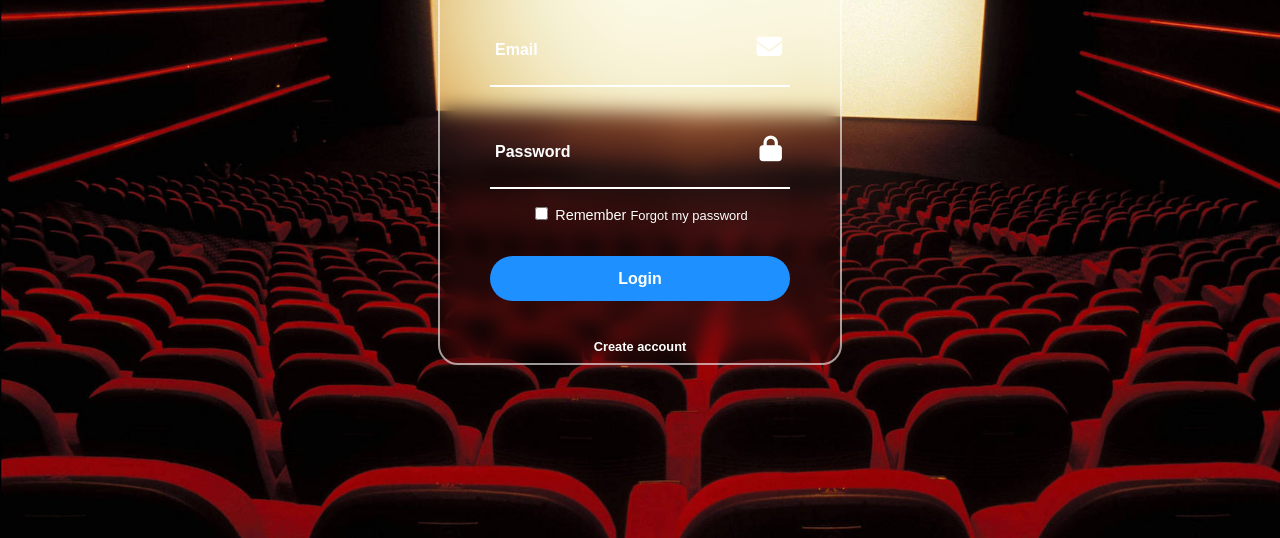
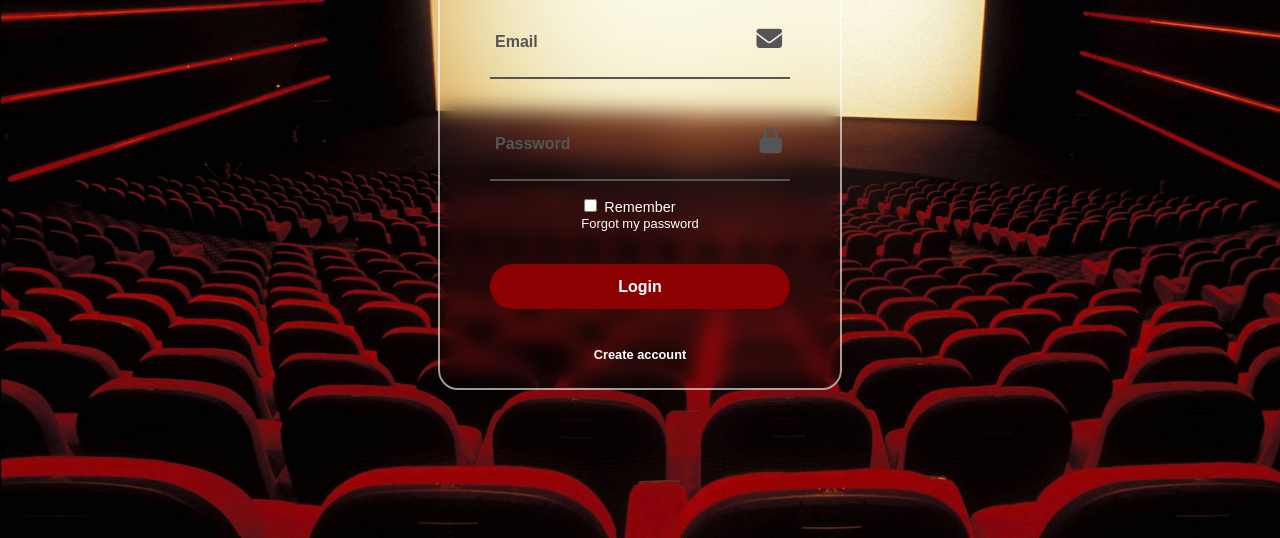
Before and after one commit to MarlonMora23/CineWeb, a website built with Parcel: page index.html in a window 1280 px wide. Shown: the part 262-800 px from the top of the page. Built offline with nearby package versions, Linux system fonts and the light colour scheme.

Commit message:
change color of login button

```diff
--- a/css/Design.css
+++ b/css/Design.css
@@ -28,7 +28,7 @@ section{
   border: 2px solid rgba(255, 255, 255, .6);
   border-radius: 20px;
   backdrop-filter: blur(10px);
-  height: 450px;
+  height: 500px;
   display: flex;
   justify-content: center;
   align-items: center;
@@ -44,8 +44,7 @@ section{
   position: relative;
   margin: 30px 0;
   width: 300px;
-  border-bottom: 2px solid #fff;
-
+  border-bottom: 2px solid #555555;
 }
 
 .input-contender label{
@@ -53,7 +52,7 @@ section{
   top: 50%;
   left: 5px;
   transform: translateY(-50%);
-  color: #fff;
+  color: #555555;
   font-size: 1rem;
   pointer-events: none;
   transition: .6s;
@@ -73,12 +72,12 @@ input:valid ~ label{
   outline: none;
   font-size: 1rem;
   padding: 15px 0 5px;
-  color: #fff;
+  color: #555555;
 }
 
 .input-contender i{
   position: absolute;
-  color: #fff;
+  color: #555555;
   font-size: 1.6rem;
   top: 19px;
   right: 8px;
@@ -112,7 +111,7 @@ input:valid ~ label{
   width: 100%;
   height: 45px;
   border-radius: 40px;
-  background-color: dodgerblue;
+  background-color: darkred;
   border: white;
   font-weight: bold;
   color: white;
--- a/index.html
+++ b/index.html
@@ -32,7 +32,7 @@
 
               <div class="forgot">
                 <label>
-                  <input type="checkbox"> Remember
+                  <input type="checkbox"> Remember<br>
                   <a href="#">Forgot my password</a>
                 </label>
               </div><br>
```
